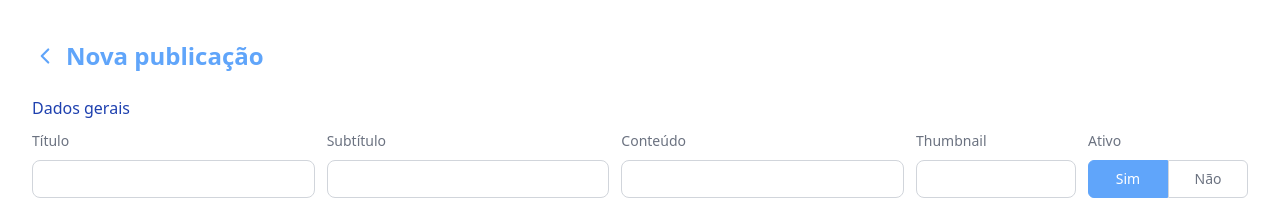
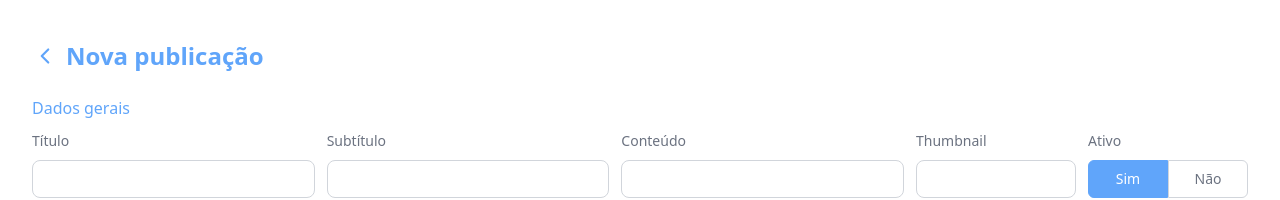
Before and after one commit to leonardosoares1/avaliacao_anselmo, a React (Vite) app in the folder admin/: page /publicacoes/novo in a window 1280 px wide. Shown: the top 200 px of the page. Built offline with nearby package versions, Linux system fonts and the light colour scheme.

Commit message:
fix: correcoes

```diff
--- a/admin/src/pages/Post/Form.tsx
+++ b/admin/src/pages/Post/Form.tsx
@@ -48,7 +48,7 @@ const PostForm = ({ defaultValues, isLoading, onSubmit, title }: IProps) => {
       <PageTitle canGoBack>{title}</PageTitle>
       <Form {...form}>
         <form onSubmit={form.handleSubmit(onSubmit)}>
-          <p className="mb-2 text-base font-medium text-blue-800">
+          <p className="mb-2 text-base font-medium text-blue-400">
             Dados gerais
           </p>
           <div
```
